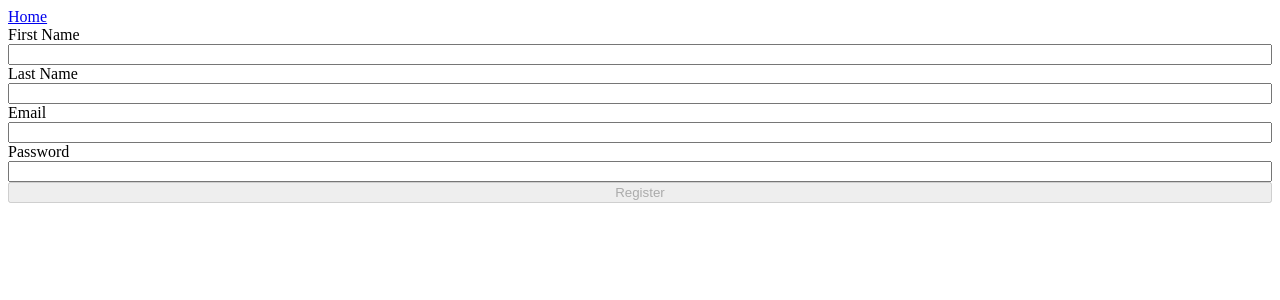
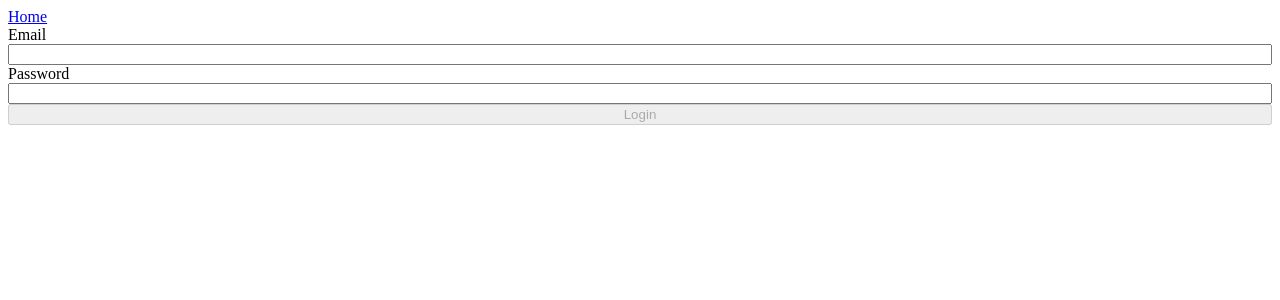
Before and after one commit to jason-nordheim/done, a React (Create React App) app: page / in a window 1280 px wide. Shown: the top 300 px of the page. Built offline with nearby package versions, Linux system fonts and the light colour scheme.

Commit message:
replaced registration form on HomePage component for testing

```diff
--- a/src/components/pages/HomePage.js
+++ b/src/components/pages/HomePage.js
@@ -1,10 +1,11 @@
 import { Layout } from "../layout/Layout";
-import { RegisterForm } from "../forms/RegisterForm";
+//import { RegisterForm } from "../forms/RegisterForm";
+import { LoginForm } from "../forms/LoginForm";
 
 export function HomePage() {
   return (
     <Layout>
-      <RegisterForm />
+      <LoginForm />
     </Layout>
   );
 }
```
